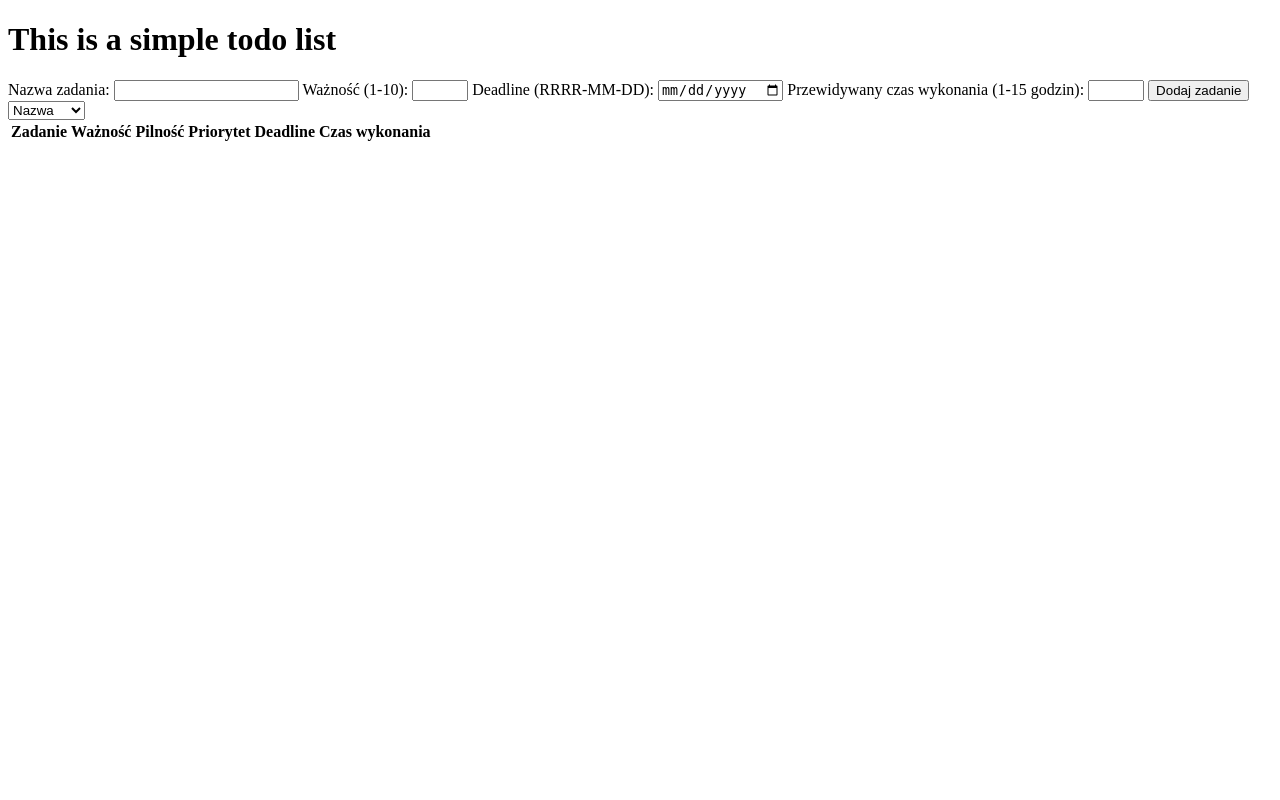
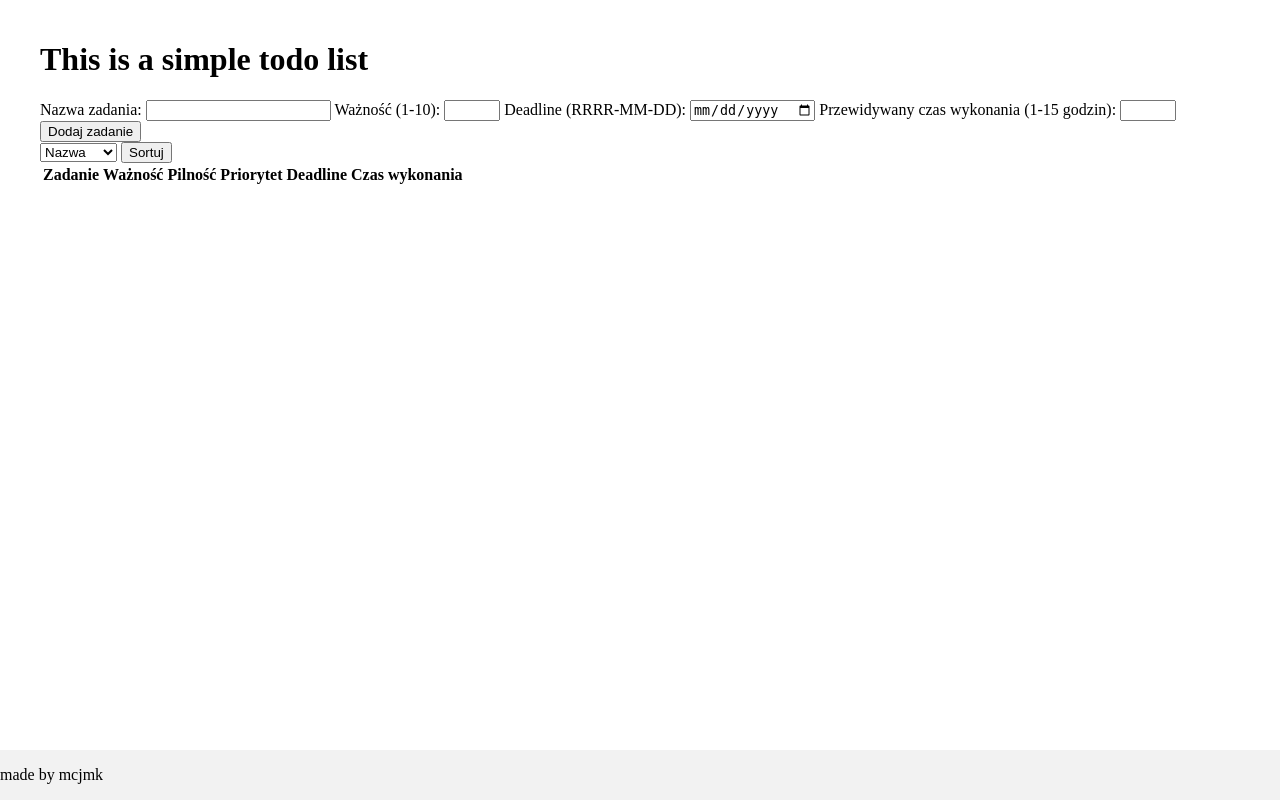
Before and after one commit to mcjmk/todolist, a Flask app: page / in a window 1280 px wide. Run offline with Flask 3, Linux system fonts and the light colour scheme; lists and menus that the app fills with data are empty.

Commit message:
Sorting now works correctly

```diff
--- a/app.py
+++ b/app.py
@@ -74,15 +74,17 @@ def sort_tasks(sort_by):
     global todos
 
     if sort_by == "priority":
-        todos.sort(key=lambda x: x['priority'], reverse=True)
+        sorted_todos = sorted(todos, key=lambda x: x['priority'], reverse=True)
     elif sort_by == "name":
-        todos = sorted(todos, key=lambda x: x['name'])
+        sorted_todos = sorted(todos, key=lambda x: x['name'])
     elif sort_by == "importance":
-        todos = sorted(todos, key=lambda x: x['importance'], reverse=True)
+        sorted_todos = sorted(todos, key=lambda x: x['importance'], reverse=True)
     elif sort_by == "urgency":
-        todos = sorted(todos, key=lambda x: x['urgency'], reverse=True)
+        sorted_todos = sorted(todos, key=lambda x: x['urgency'], reverse=True)
+    else:
+        sorted_todos = todos
 
-    return jsonify(todos)
+    return jsonify(sorted_todos)
 
 if __name__ == '__main__':
     app.run(debug=True)
--- a/static/css/style.css
+++ b/static/css/style.css
@@ -1,3 +1,23 @@
+body {
+    margin: 0;
+    padding: 0;
+}
+
+main {
+    margin-left: auto;
+    margin-right: auto;
+    padding: 20px;
+    max-width: 1200px; /* Maksymalna szerokość treści */
+}
+
+footer {
+    position: absolute;
+    bottom: 0;
+    width: 100%;
+    height: 50px;
+    background-color: #f2f2f2;
+}
 .completed {
     text-decoration: line-through;
+    text-decoration-thickness: 2px;
 }
--- a/templates/index.html
+++ b/templates/index.html
@@ -6,6 +6,7 @@
     <script src="https://cdn.jsdelivr.net/npm/canvas-confetti@1.9.2/dist/confetti.browser.min.js"></script>
 </head>
 <body>
+<main>
     <h1>This is a simple todo list</h1>
     <form method="POST" action="/add">
     <label>
@@ -25,12 +26,13 @@
     </label>
     <input type="submit" value="Dodaj zadanie" />
     </form>
-    <select id="sort-option" onchange="sortTasks()">
+    <select id="sort-option">
     <option value="name">Nazwa</option>
     <option value="importance">Ważność</option>
     <option value="urgency">Pilność</option>
     <option value="priority">Priorytet</option>
     </select>
+    <button onclick="sortTasks()">Sortuj</button>
     <table>
     <thead>
         <tr>
@@ -42,7 +44,7 @@
             <th>Czas wykonania</th>
         </tr>
     </thead>
-    <tbody>
+    <tbody id="tasks-list">
         {% for task in todos %}
             <tr id="task-{{ task.id }}" class="{{ 'completed' if task.completed else '' }}" onclick="toggleTask('{{ task.id }}')">
                 <td>{{ task['name'] }}</td>
@@ -55,7 +57,10 @@
         {% endfor %}
     </tbody>
 </table>
-
+</main>
     <script src="{{ url_for('static', filename='js/script.js') }}"></script>
+<footer>
+    <p> made by mcjmk</p>
+</footer>
 </body>
 </html>
```
Also changed, not shown: static/js/script.js (+18 -8 lines).
